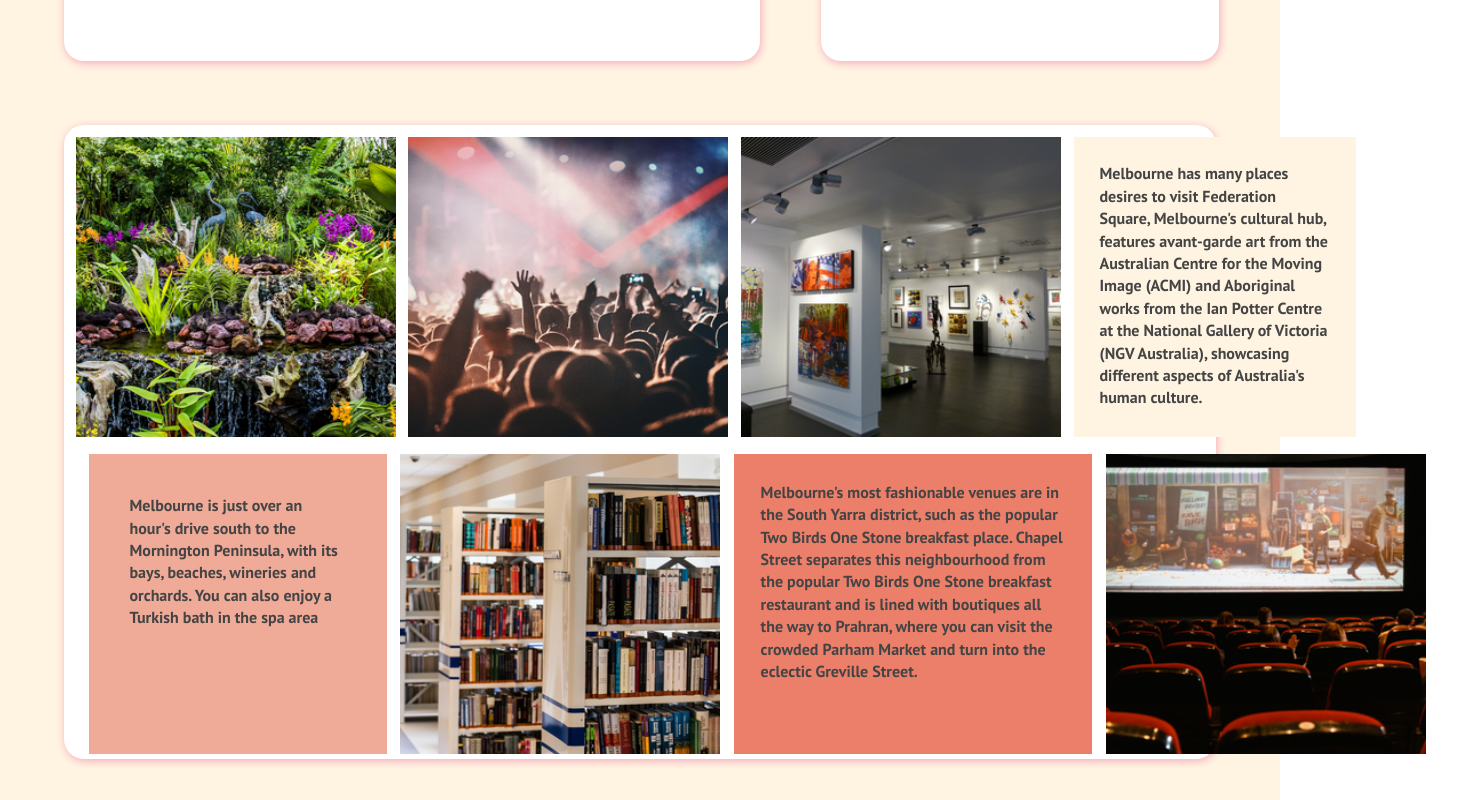
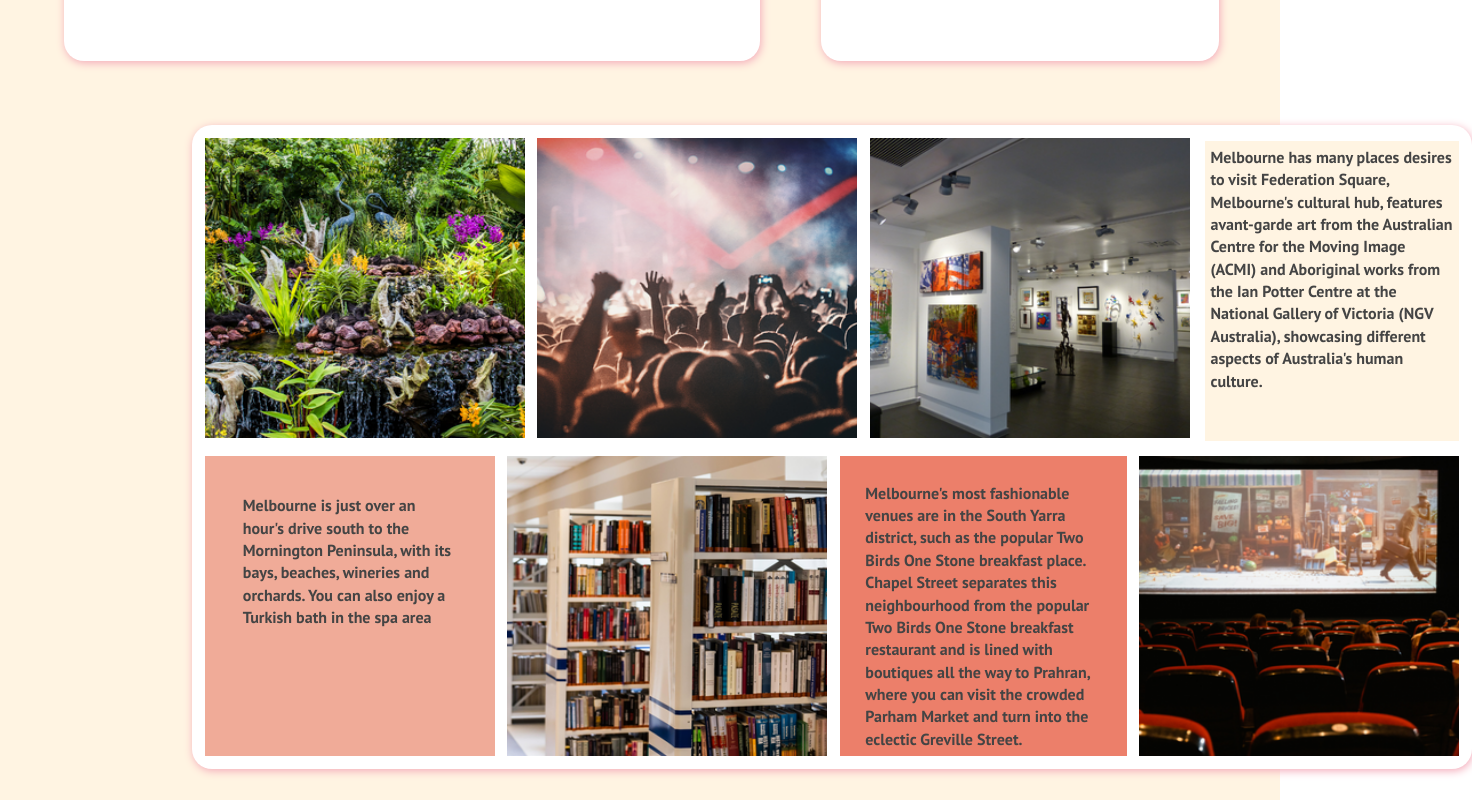
Before and after one commit to HMEI83/TA16_IE_Project, a React (Create React App) app in the folder ie-app/: page /statistics in a window 1280 px wide. Shown: the part 700-1500 px from the top of the page, 1472 px wide, since content can reach past the window. Built offline with nearby package versions, Linux system fonts and the light colour scheme; no server answers.

Commit message:
change statistics page layout
change statistics page layout

```diff
--- a/ie-app/src/components/pages/statisticsPg.js
+++ b/ie-app/src/components/pages/statisticsPg.js
@@ -139,8 +139,8 @@ const StatisticsPg = () => {
         floating: true,
         fontSize: "15px",
         position: "left",
-        offsetX: 560,
-        width: 500,
+        offsetX: 540,
+        width: 380,
         offsetY: 20,
         labels: {
           useSeriesColors: true,
@@ -243,39 +243,41 @@ const StatisticsPg = () => {
         <div
           style={{
             marginTop: "5%",
-            marginLeft: "5%",
-            marginRight: "5%",
+            marginLeft: "15%",
+            marginRight: "10%",
             borderRadius: "20px",
             backgroundColor: "#FFFFFF",
-            boxShadow: '1px 2px 9px #F4AAB9'
+            boxShadow: '1px 2px 9px #F4AAB9',
+            width:"fit-content"
           }}
         >
-          <div style={{ display: "inline-flex",marginTop: "1%",marginLeft: "1%" }}>
-            <div>
+          <div style={{ display: "flex",marginTop: "1%",marginLeft: "1%" }}>
+            <div style={{marginTop:"1%"}}>
               <img
                 src={zooPic}
                 alt=""
                 style={{ width: "320px", height: "300px" }}
               ></img>
             </div>
-            <div style={{marginLeft:"1%"}}>
+            <div style={{marginLeft:"1%",marginTop:"1%"}}>
               <img
                 src={parPic}
                 alt=""
                 style={{ width: "320px", height: "300px" }}
               ></img>
             </div>
-            <div style={{marginLeft:"1%"}}>
+            <div style={{marginLeft:"1%",marginTop:"1%"}}>
               <img
                 src={artPic}
                 alt=""
                 style={{ width: "320px", height: "300px" }}
               ></img>
             </div>
+            <div style={{width: "320px", marginRight:"1%",marginLeft:"1%",marginTop:"1%"}}>
             <p
               style={{
                 marginLeft:"1%",
-                width: "320px",
+                marginTop:"1%",
                 height: "300px",
                 backgroundColor: "#FFF4E2",
                 padding: "2%"
@@ -288,15 +290,16 @@ const StatisticsPg = () => {
               (NGV Australia), showcasing different aspects of Australia's human
               culture.
             </p>
+            </div>
           </div>
-          <div style={{ display: "inline-flex",marginTop: "1%",marginLeft: "1%" }}>
+          <div style={{ display: "flex",marginTop: "1%",marginLeft: "1%"}}>
             <p
               style={{
-                marginLeft:"1%",
                 width: "320px",
                 height: "300px",
                 backgroundColor: "#F0AB98",
-                padding:"3%"
+                padding:"3%",
+                marginBottom:"1%"
               }}
             >
               Melbourne is just over an hour's drive south to the Mornington Peninsula, with its bays, beaches, wineries and orchards. You can also enjoy a Turkish bath in the spa area
@@ -311,7 +314,7 @@ const StatisticsPg = () => {
             <p
               style={{
                 marginLeft:"1%",
-                width: "390px",
+                width:"320px",
                 height: "300px",
                 backgroundColor: "#EC7F6A",
                 padding:"2%"
@@ -319,7 +322,7 @@ const StatisticsPg = () => {
             >
               Melbourne's most fashionable venues are in the South Yarra district, such as the popular Two Birds One Stone breakfast place. Chapel Street separates this neighbourhood from the popular Two Birds One Stone breakfast restaurant and is lined with boutiques all the way to Prahran, where you can visit the crowded Parham Market and turn into the eclectic Greville Street.
             </p>
-            <div style={{marginLeft:"1%"}}>
+            <div style={{marginLeft:"1%",marginRight:"1%"}}>
               <img
                 src={cinPic}
                 alt=""
```
